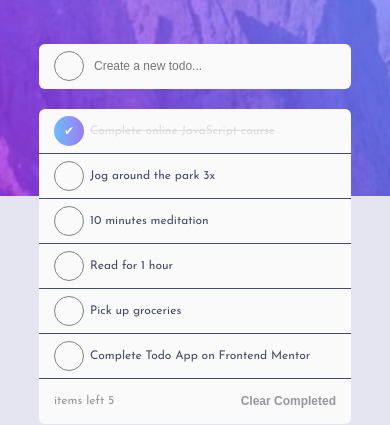
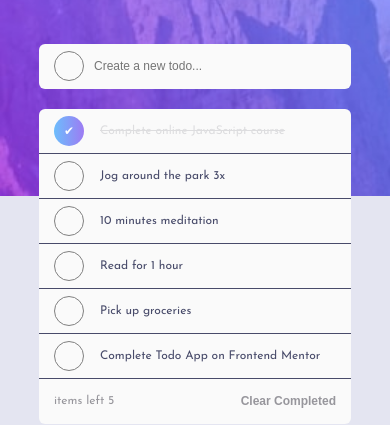
Before and after one commit to dd44it/study_projects, a React (Vite) app in the folder todo_app/: page / in a window 390 px wide. Shown: the part 104-529 px from the top of the page. Built offline with nearby package versions, Linux system fonts and the light colour scheme.

Commit message:
fix: style app

```diff
--- a/todo_app/src/style/App.css
+++ b/todo_app/src/style/App.css
@@ -135,7 +135,7 @@
 }
 
 .todo__item{
-  margin-right: auto;
+  margin: 0 auto 0 10px;
   cursor: pointer;
 }
 
@@ -296,10 +296,6 @@
     background-size: cover;
   }
 
-  .switch-theme {
-    height: 20px;
-  }
-
   .header-todo {
     margin-bottom: 40px;
   }
```
